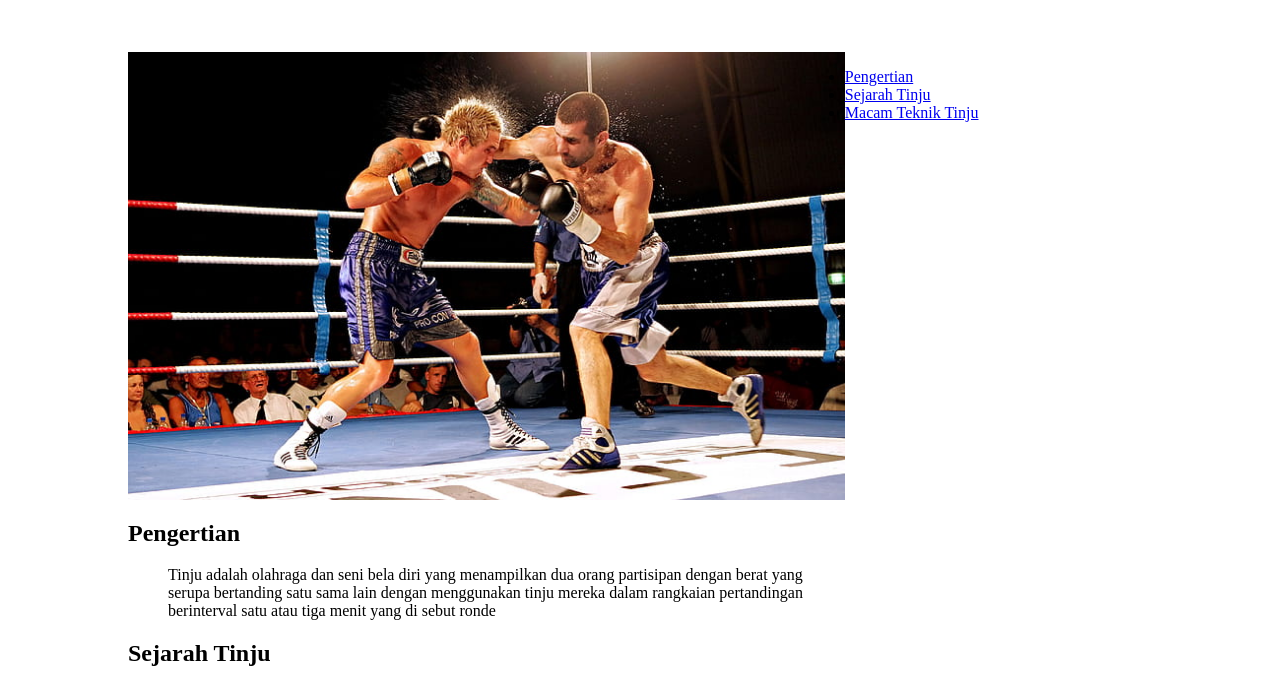
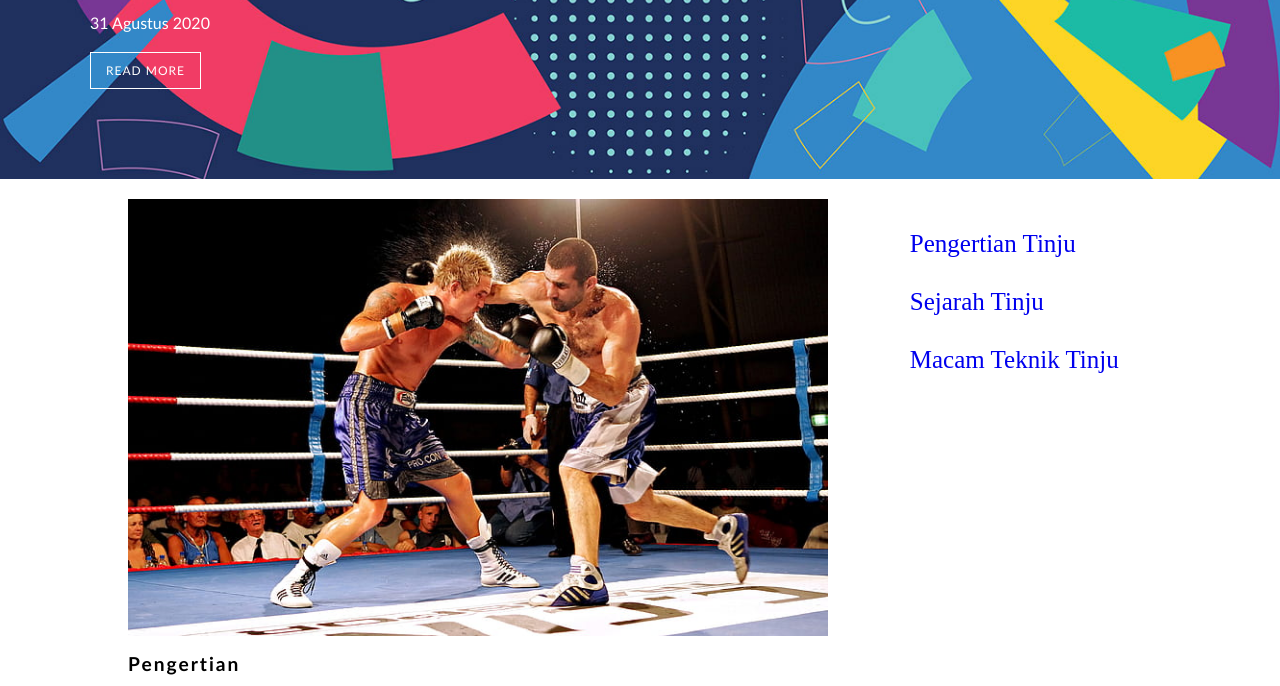
Before and after one commit to Anang20/project_web, a plain HTML site: page tinju.html in a window 1280 px wide. Shown: the part 589-1275 px from the top of the page. Drawn offline with Linux system fonts and the light colour scheme.

Commit message:
penambahan tinju

```diff
--- a/css/tinju.css
+++ b/css/tinju.css
@@ -6,7 +6,7 @@ body{
 .container{
     width: 1024px;
     margin: 0 auto;
-
+    font-family: 'Gill Sans', 'Gill Sans MT', Calibri, 'Trebuchet MS', sans-serif
 }
 
 .logo{
@@ -17,7 +17,6 @@ body{
 
  img {
     display: block;
-    height: auto;
     width: 100%;
 }
 
@@ -174,3 +173,43 @@ h1 {
     vertical-align: middle;
     margin-right: 10px;
 }
+h2{
+    font-size: 1.2rem;
+    color: black;
+    letter-spacing: 2px;
+    column-span: all;
+    break-before: column;
+    }
+ h4,b{
+    color: red;
+    }
+ p {
+    line-height: 1.5;
+    }
+ article{
+    column-width: 200px;
+    gap: 10px;
+  }
+  #content img {
+      width: 700px;
+  }
+ #sidebar {
+     float: left;
+     margin: 50;
+  }
+  #sidebar a{
+      text-decoration: none;
+      list-style: none;
+      font-size: 25px;
+      padding: 10px;
+  }
+  #sidebar li {
+      list-style: none;
+      padding: 15px;
+  }
+  #sidebar a:hover {
+      color: aqua;
+  }
+  #sidebar a:active {
+      color: red;
+  }
--- a/tinju.html
+++ b/tinju.html
@@ -31,7 +31,8 @@
     </div>
 
     <!-- ARTIKEL UTAMA-->
-    <div id="featured-post" >
+    <div id="featured-post" style="background-image: url(img/games.jpg);width: auto; padding: 10px; margin-bottom: 20px; clear: both;">
+        <div id="featured-post" >
         <div class="wrapper">
             <a href="#" class="category">Article</a>
             <h2><i>OLAHRAGA INDONESIA</i></h2>
@@ -116,7 +117,7 @@
     </div>
     <div id="sidebar">
         <ul>
-            <li><a href="#pengertian">Pengertian</a></li>
+            <li><a href="#pengertian">Pengertian Tinju</a></li>
             <li><a href="#sejarah">Sejarah Tinju</a></li>
             <li><a href="#macamteknik">Macam Teknik Tinju</a></li>
         </ul>
```
